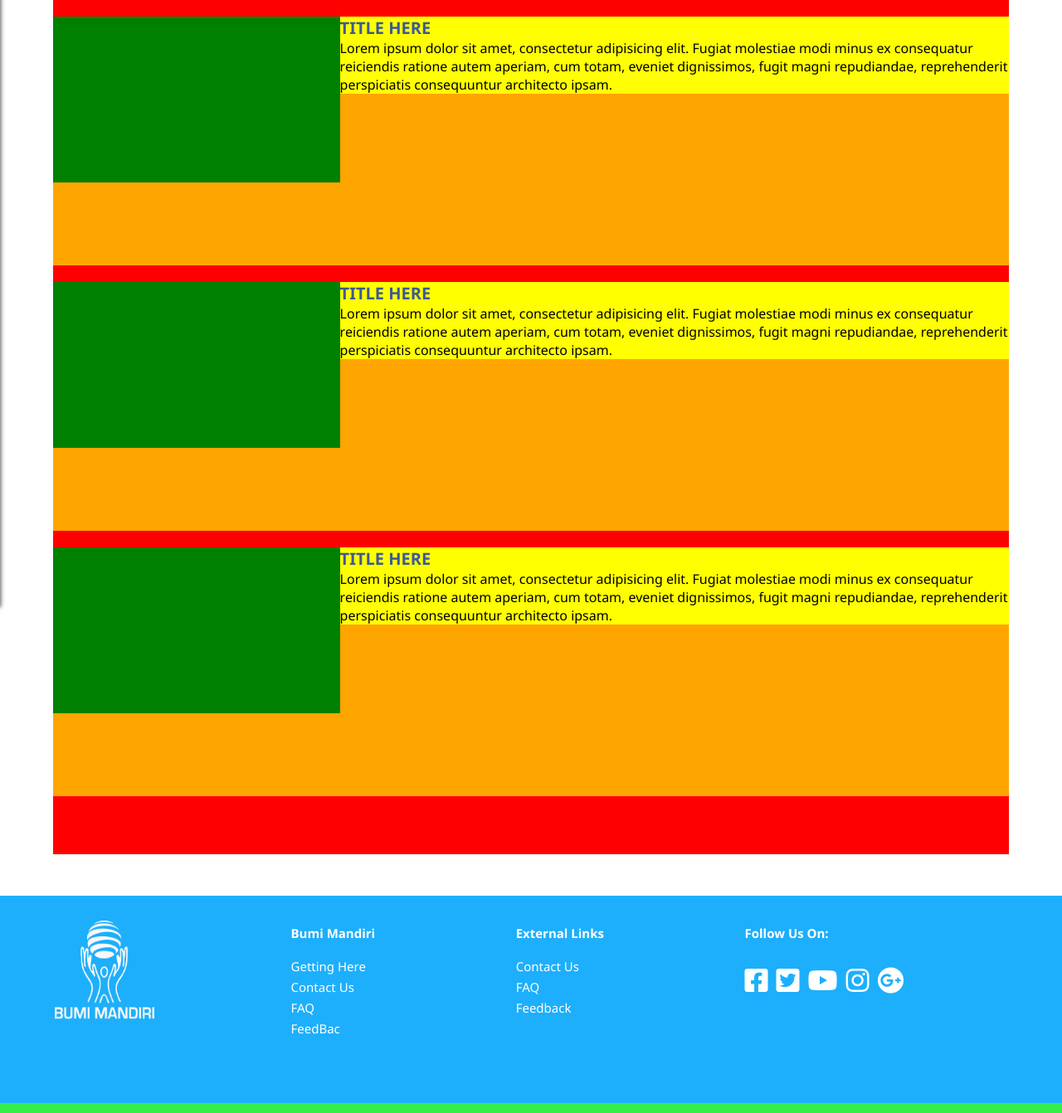
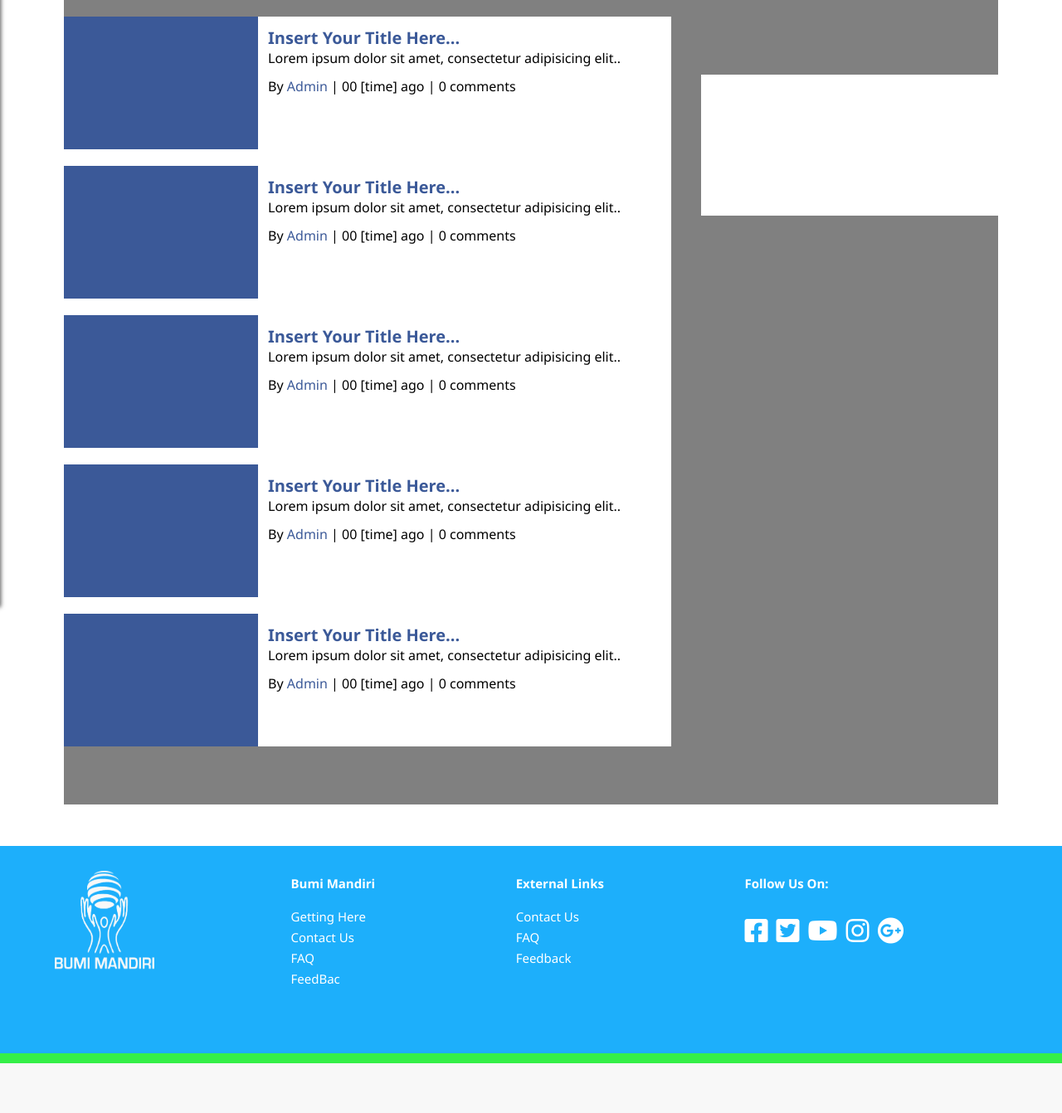
Before and after one commit to vinzhaHerman/bumimandiri, a CodeIgniter app: page /PBumiMandiri/Web/kegiatan in a window 1280 px wide. Shown: the part 70-1412 px from the top of the page at 83% size. After the commit the page ends 1352 px from the top, so only its background shows below. Run offline with CodeIgniter, Linux system fonts and the light colour scheme; some libraries are stand-ins or nearby versions.

Commit message:
update kegiatan

```diff
--- a/application/views/auth/login.php
+++ b/application/views/auth/login.php
@@ -26,6 +26,7 @@
     <input type="password" placeholder="Enter Password" name="password" required>
     </div>
 
+    <p class="mid-text">Belum punya akun? <a href="http://localhost/PBumiMandiri/register">daftar sekarang</a></p>
     <button class="positive-button" type="submit">Login</button>
   </div>
 
--- a/application/views/pages/about_us.php
+++ b/application/views/pages/about_us.php
@@ -9,15 +9,15 @@
 				<p class="text para-right">Bumi Mandiri Center (BMC) adalah  pusat pelatihan yang menyatu terpadu dengan kegiatan wisata alam. Terletak di kaki Gunung Gede - Pangrango di kawasan Situgunung Cisaat Sukabumi Jawabarat, BMC dibangun di suatu area yang berlatar bukit dan lembah dengan tiga sungai di dalamnya.</p>
 				<div class="symbols-container">
 					<div class="symbol">
-						<i class="far fa-images"></i>
+						<i class="quick-icon far fa-images"></i>
 						<p>Gallery</p>
 					</div>
 					<div class="symbol">
-						<i class="fas fa-exclamation"></i>
+						<i class="quick-icon fas fa-exclamation"></i>
 						<p>Visi & Misi</p>
 					</div>
 					<div class="symbol">
-						<i class="fas fa-map-marker-alt"></i>
+						<i class="quick-icon fas fa-map-marker-alt"></i>
 						<p>Lokasi</p>
 					</div>
 				</div>
--- a/application/views/pages/kegiatan.php
+++ b/application/views/pages/kegiatan.php
@@ -1,26 +1,60 @@
 <div class="main-wrapper">
 <div class="main-content-wrapper">
     <div class="list-container">
+
+
+
+
+
+        <div class="list-featured">
+            <div class="list-subtitle"></div>
+        </div>
+
+
+
+
+
+        <div class="list-row">
         <div class="list-box-container">
             <div class="list-box-content list-box-img"></div>
             <div class="list-box-content list-box-text">
-                <div class="list-box-title">TITLE HERE</div>
-                <div class="list-box-desc">Lorem ipsum dolor sit amet, consectetur adipisicing elit. Fugiat molestiae modi minus ex consequatur reiciendis ratione autem aperiam, cum totam, eveniet dignissimos, fugit magni repudiandae, reprehenderit perspiciatis consequuntur architecto ipsam.</div>
+                <div class="list-box-title">Insert Your Title Here...</div>
+                <div class="list-box-desc">Lorem ipsum dolor sit amet, consectetur adipisicing elit..</div>
+                <div class="content-atr">By <span style="color: #3b5998;">Admin</span> | 00 [time] ago | 0 comments</div>
             </div>
         </div>
         <div class="list-box-container">
             <div class="list-box-content list-box-img"></div>
             <div class="list-box-content list-box-text">
-                <div class="list-box-title">TITLE HERE</div>
-                <div class="list-box-desc">Lorem ipsum dolor sit amet, consectetur adipisicing elit. Fugiat molestiae modi minus ex consequatur reiciendis ratione autem aperiam, cum totam, eveniet dignissimos, fugit magni repudiandae, reprehenderit perspiciatis consequuntur architecto ipsam.</div>
+                <div class="list-box-title">Insert Your Title Here...</div>
+                <div class="list-box-desc">Lorem ipsum dolor sit amet, consectetur adipisicing elit..</div>
+                <div class="content-atr">By <span style="color: #3b5998;">Admin</span> | 00 [time] ago | 0 comments</div>
             </div>
         </div>
         <div class="list-box-container">
             <div class="list-box-content list-box-img"></div>
             <div class="list-box-content list-box-text">
-                <div class="list-box-title">TITLE HERE</div>
-                <div class="list-box-desc">Lorem ipsum dolor sit amet, consectetur adipisicing elit. Fugiat molestiae modi minus ex consequatur reiciendis ratione autem aperiam, cum totam, eveniet dignissimos, fugit magni repudiandae, reprehenderit perspiciatis consequuntur architecto ipsam.</div>
+                <div class="list-box-title">Insert Your Title Here...</div>
+                <div class="list-box-desc">Lorem ipsum dolor sit amet, consectetur adipisicing elit..</div>
+                <div class="content-atr">By <span style="color: #3b5998;">Admin</span> | 00 [time] ago | 0 comments</div>
             </div>
+        </div>
+        <div class="list-box-container">
+            <div class="list-box-content list-box-img"></div>
+            <div class="list-box-content list-box-text">
+                <div class="list-box-title">Insert Your Title Here...</div>
+                <div class="list-box-desc">Lorem ipsum dolor sit amet, consectetur adipisicing elit..</div>
+                <div class="content-atr">By <span style="color: #3b5998;">Admin</span> | 00 [time] ago | 0 comments</div>
+            </div>
+        </div>
+        <div class="list-box-container">
+            <div class="list-box-content list-box-img"></div>
+            <div class="list-box-content list-box-text">
+                <div class="list-box-title">Insert Your Title Here...</div>
+                <div class="list-box-desc">Lorem ipsum dolor sit amet, consectetur adipisicing elit..</div>
+                <div class="content-atr">By <span style="color: #3b5998;">Admin</span> | 00 [time] ago | 0 comments</div>
+            </div>
+        </div>
         </div>
     </div>
 </div>
--- a/assets/css/auth.css
+++ b/assets/css/auth.css
@@ -95,6 +95,12 @@ input[type=text], input[type=password] {
   cursor: pointer;
 }
 
+.mid-text{
+  margin: 35px 35px 0 35px;
+  text-align: center;
+  font-size: 14px;
+}.mid-text a{text-decoration: none;color: #72B537;}
+
 .bottom-text{
   margin: 35px;
   text-align: right;
--- a/assets/css/global.css
+++ b/assets/css/global.css
@@ -290,39 +290,64 @@ nav ul li a{
 
 
 /* -----------------------------------box buat artikel dan promosi------------------------------------------*/
-.list-container{
+.list-featured{
     font-family: 'Segoe UI', Tahoma, Geneva, Verdana, sans-serif;
-    width: 90%;
+    position: absolute;
+    top: 20%;
+    right: 0;
+    width: 34%;
+    height: 120px;
     margin: auto;
     overflow: hidden;
     padding-bottom: 50px;
-    background-color: red;
+    background-color: white;
     /* border: 2px solid green; */
+}
+
+
+
+
+
+.list-container{
+    font-family: 'Segoe UI', Tahoma, Geneva, Verdana, sans-serif;
+    width: 88%;
+    margin: auto;
+    overflow: hidden;
+    padding-bottom: 50px;
+    background-color: grey;
+    /* border: 2px solid green; */
+}
+.list-row{
+    width: 65%;
+    height: auto;
+    background-color: white;
 }
 .list-box-container{
     width: 100%;
     text-align: left;
-    height: 300px;
+    min-height: 160px;
     margin:20px 0;
-    background-color: orange;
     /* border: 2px dashed red; */
 }
 .list-box-content{
     float: left;
-    background-color: yellow;
 }
 .list-box-img{
-    width: 30%;
-    height: 200px;
-    background-color: green;
+    width: 32%;
+    height: 160px;
+    background-color: #3b5998;
 }
 .list-box-text{
-    width: 70%;
+    width: 62%;
+    margin: 12px 12px;
 }
 .list-box-title{
     font-size: 20px;
     color: #3b5998;
     font-weight: bold;
+}
+.content-atr{
+    margin-top: 12px;
 }
 /* ----------------------------------END box buat artikel dan promosi----------------------------------------*/
 
--- a/assets/css/profile.css
+++ b/assets/css/profile.css
@@ -135,7 +135,7 @@
 	border-left: 2px solid #3b5998;
 	border-right: 2px solid #3b5998;
 }
-.symbol .fas, .far{
+.quick-icon{
 	font-size: 32px;
 	margin-bottom: 12px;
 }
```
